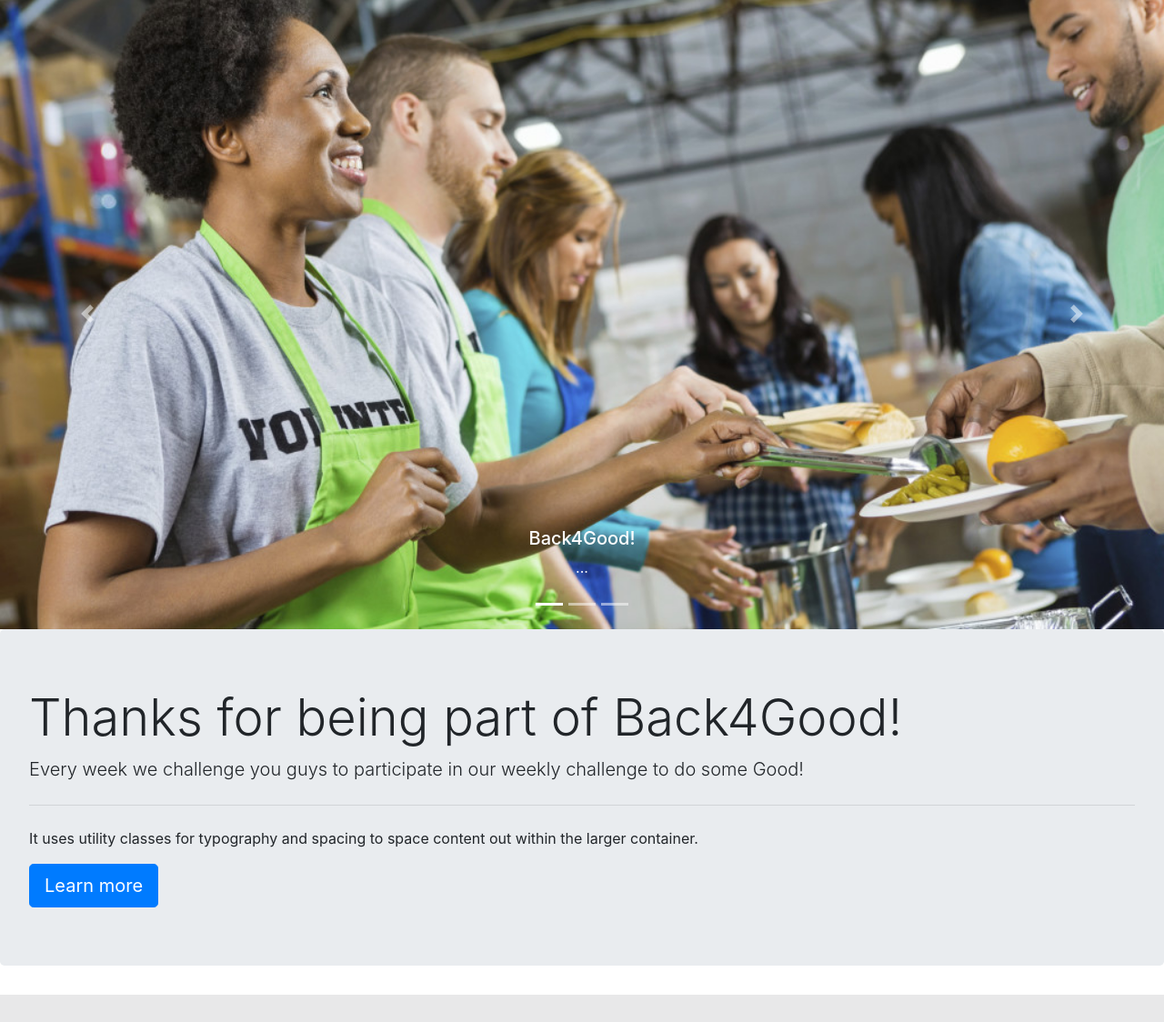
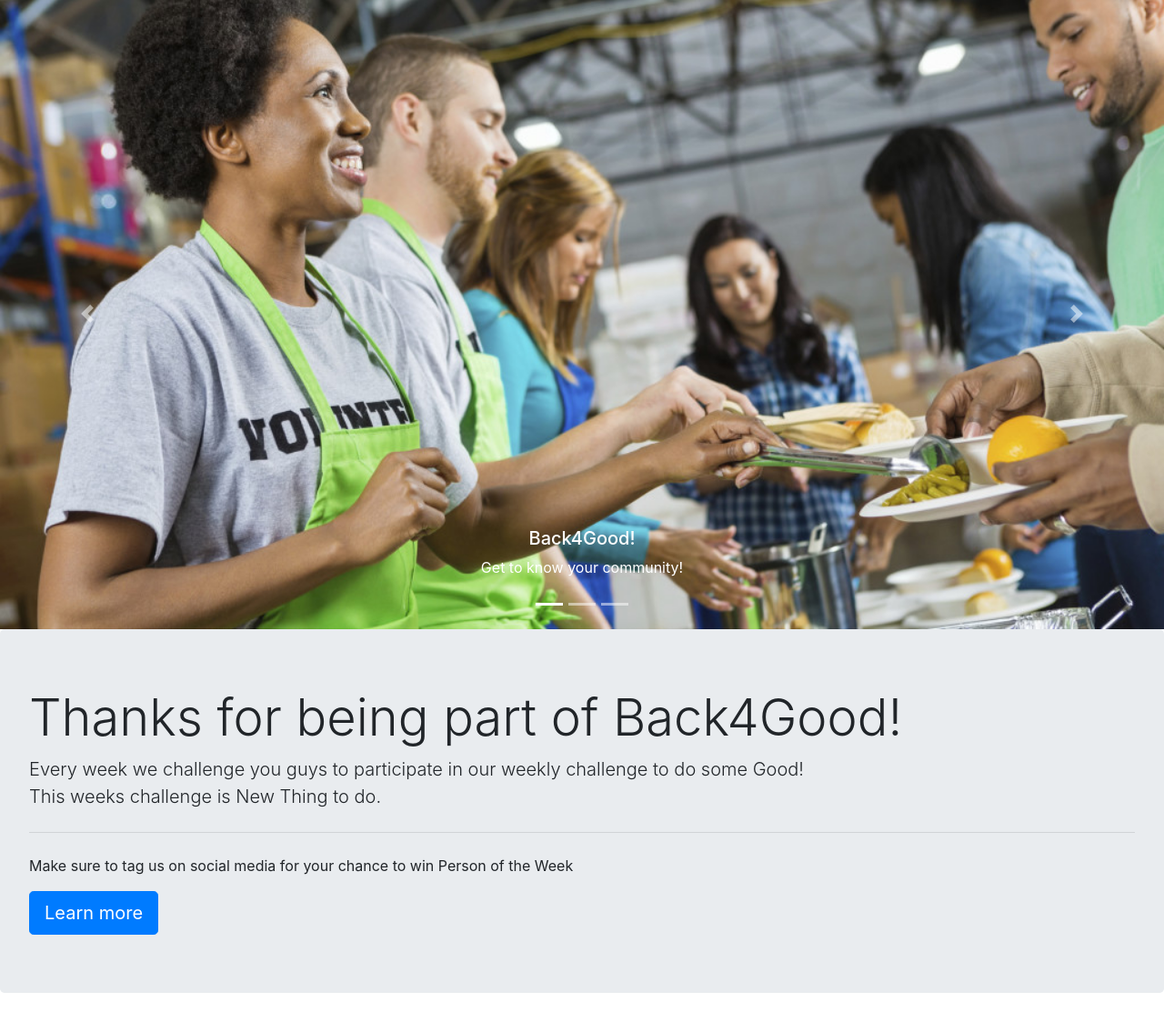
Before and after one commit to Dgabay2015/Back4Good, a Flask app: page / in a window 1280 px wide. Shown: the part 57-1181 px from the top of the page at 91% size. Before the commit the page ends 1151 px from the top, so only its background shows below. Run offline with Flask 2, Linux system fonts and the light colour scheme; data comes from the database, SQL or seed files in the repository; some libraries are stand-ins or nearby versions.

Commit message:
addded details and imgs to challenge on botttom

```diff
--- a/templates/index.html
+++ b/templates/index.html
@@ -26,18 +26,18 @@
             <img src="../static/imgs/volunteering1.jpg" class="d-block w-100" alt="...">
             <div class="carousel-caption d-none d-md-block">
                 <h5>Back4Good!</h5>
-                <p>...</p>
+                <p>Get to know your community!</p>
               </div>
           </div>
           <div class="carousel-item">
-            <img src="../static/imgs/volunteering1.jpg" class="d-block w-100" alt="...">
+            <img src="../static/imgs/volunteering2.jpg" class="d-block w-100" alt="...">
             <div class="carousel-caption d-none d-md-block">
-                <h5>{{challenge}}!</h5>
-                <p>...</p>
+                <h5>We can all do good in the world!</h5>
+                <p>One tree at a time....</p>
               </div>
           </div>
           <div class="carousel-item">
-            <img src="../static/imgs/volunteering1.jpg" class="d-block w-100" alt="...">
+            <img src="../static/imgs/volunteering3.jpg" class="d-block w-100" alt="...">
           </div>
         </div>
         <a class="carousel-control-prev" href="#carouselExampleIndicators" role="button" data-slide="prev">
@@ -51,9 +51,11 @@
       </div>
       <div class="jumbotron">
         <h1 class="display-4">Thanks for being part of Back4Good!</h1>
-        <p class="lead">Every week we challenge you guys to participate in our weekly challenge to do some Good!</p>
+        <p class="lead">Every week we challenge you guys to participate in our weekly challenge to do some Good!<br/z>
+        This weeks challenge is {{challenge}}.
+        </p>
         <hr class="my-4">
-        <p>It uses utility classes for typography and spacing to space content out within the larger container.</p>
+        <p>Make sure to tag us on social media for your chance to win Person of the Week</p>
         <a class="btn btn-primary btn-lg" href="#" role="button">Learn more</a>
       </div>
     <!-- Optional JavaScript -->
```
Also changed, not shown: static/imgs/volunteering2.jpg (added), static/imgs/volunteering3.jpg (added).
